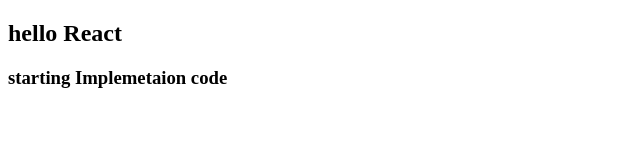
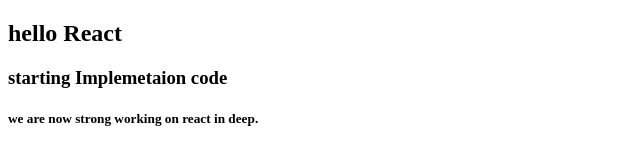
Before and after one commit to Shubham9770400612/react-repo, a plain HTML site: page index.html in a window 1280 px wide. Shown: the whole page, without its empty margins (0-640 px from the left). Drawn offline with Linux system fonts and the light colour scheme.

Commit message:
second comment

```diff
--- a/index.html
+++ b/index.html
@@ -8,6 +8,7 @@
 </head>
 <body>
     <h2>hello React</h2>
-    <h3>starting Implemetaion code</h3>
+    <h3>starting Implemetaion code </h3>
+    <h5>we are now strong working on react in deep.</h5>
 </body>
 </html>
```
